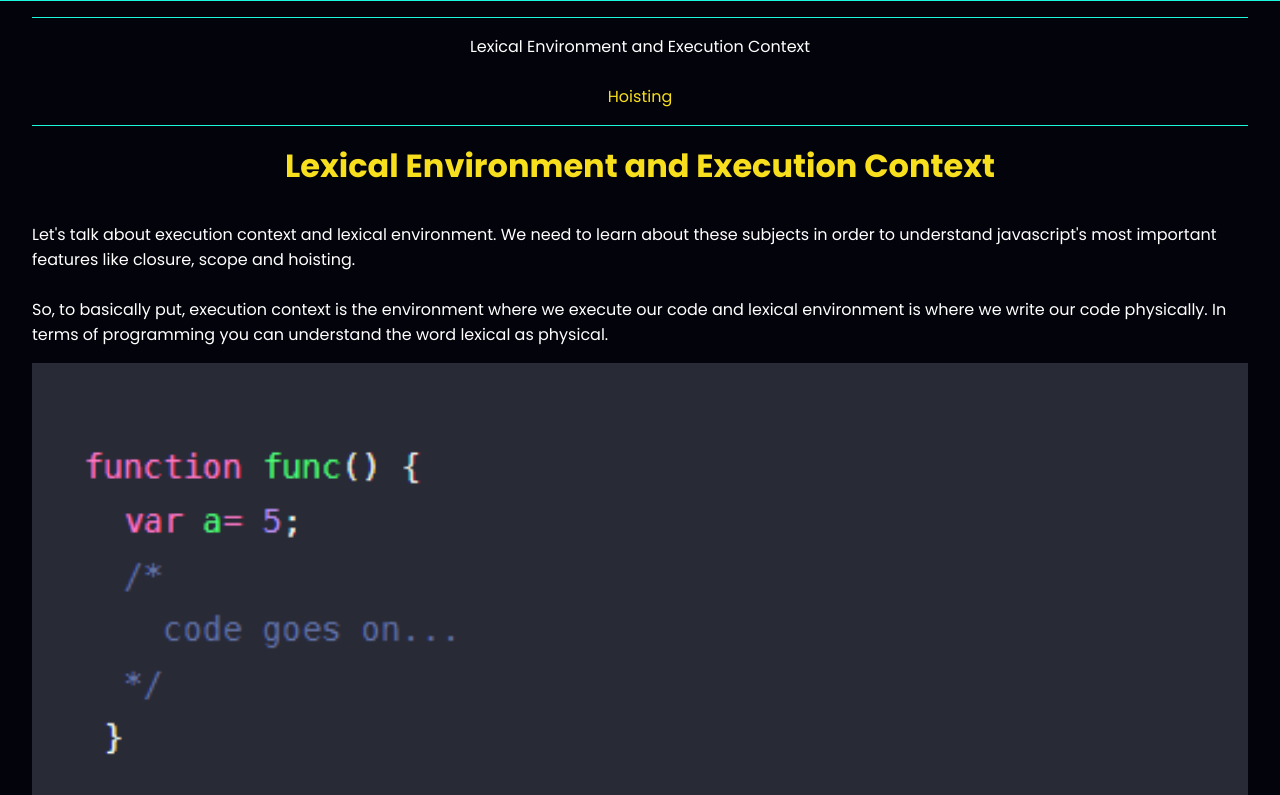
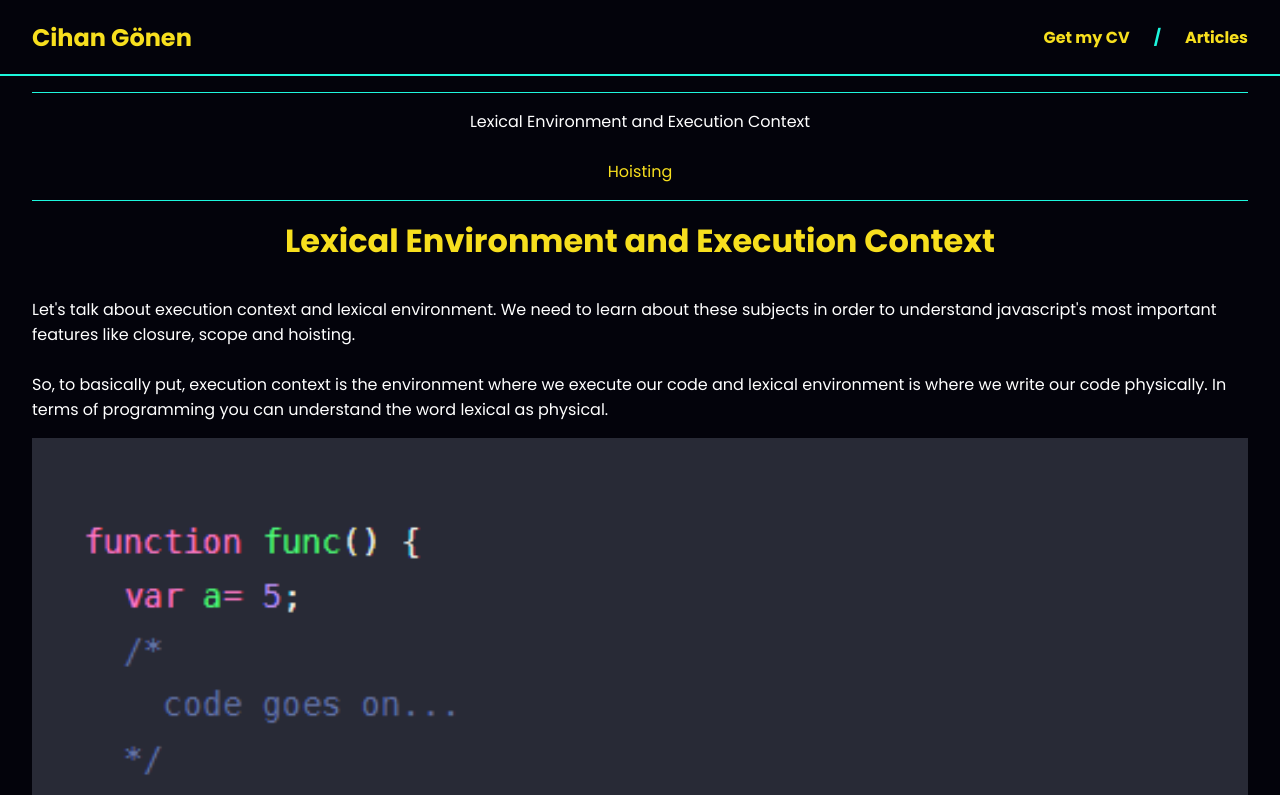
Before and after one commit to CihanGonen/mysite-v2, a React (Create React App) app: page /articles in a window 1280 px wide. Shown: the top 795 px of the page. Built offline with nearby package versions, Linux system fonts and the light colour scheme.

Commit message:
added navbar to articles

```diff
--- a/src/App.js
+++ b/src/App.js
@@ -46,7 +46,15 @@ function App() {
           }
         />
         <Route path="/projects/:id" element={<ProjectDetail />} />
-        <Route path="/articles" element={<Articles />} />
+        <Route
+          path="/articles"
+          element={
+            <div>
+              <Navbar />
+              <Articles />
+            </div>
+          }
+        />
       </Routes>
     </BrowserRouter>
   );
--- a/src/components/Articles/Articles.css
+++ b/src/components/Articles/Articles.css
@@ -1,6 +1,7 @@
 .articles-wrapper {
   border-top: 1px solid #1df7dd;
   padding: 3rem 5rem;
+  margin-top: 75px;
 }
 .articles-heading {
   color: #f7df1e;
```
